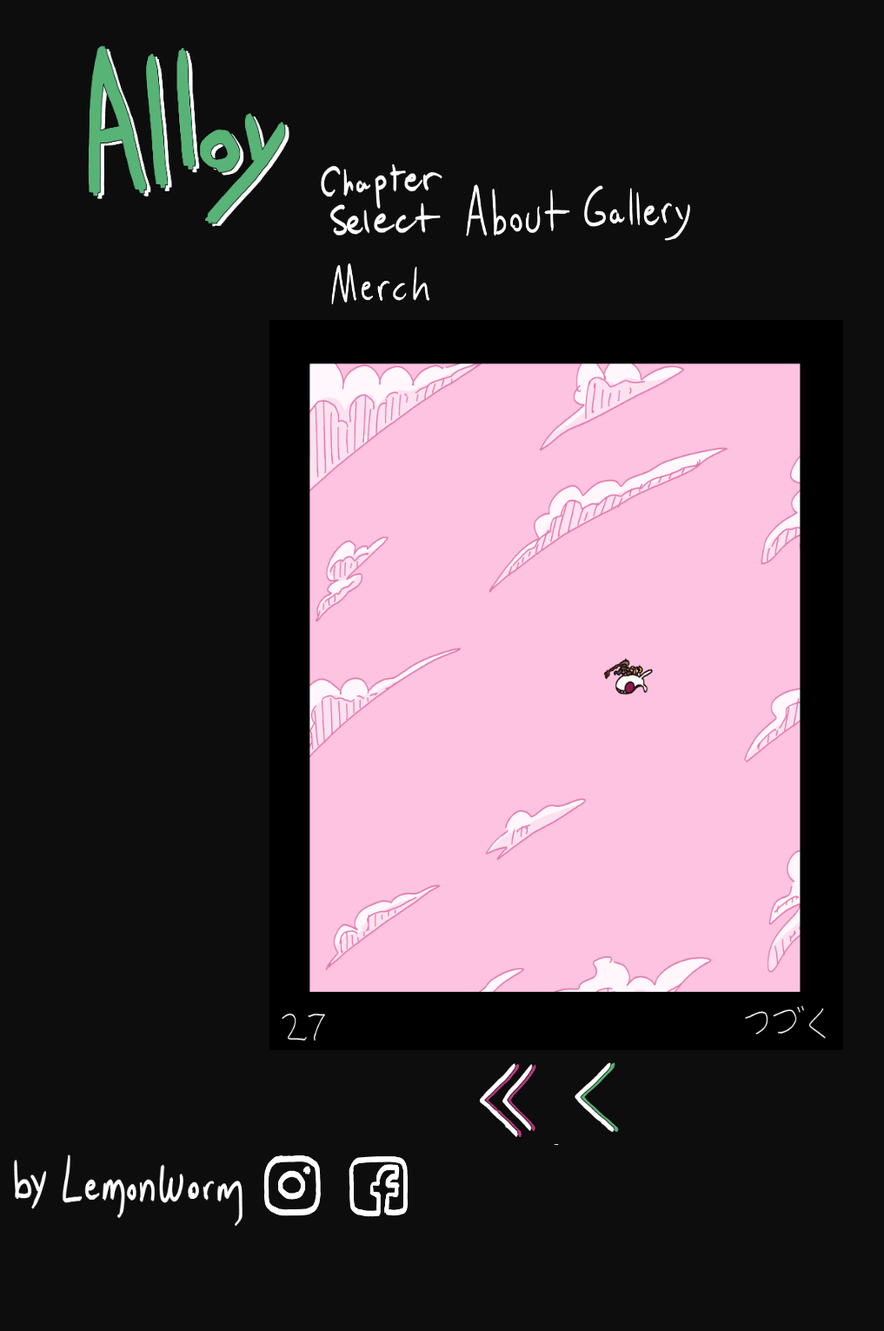
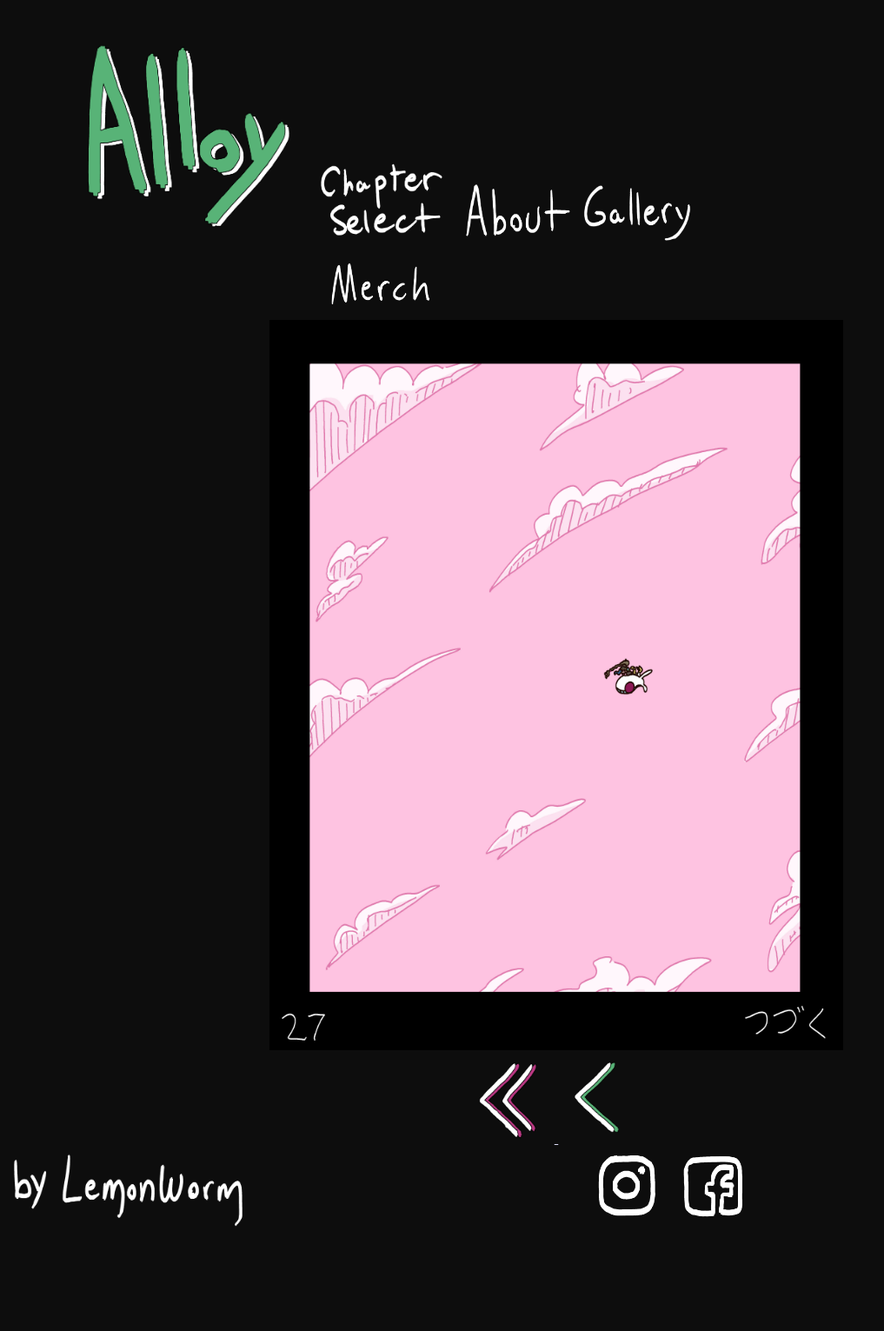
Before and after one commit to alloycomic/alloycomic.github.io, a Jekyll site: the page built from ch1/27.html, in a window 1280 px wide. Shown: the whole page at 87% size, without its empty margins (0-1017 px from the left). Built offline with Jekyll 4.4.1, drawn with Linux system fonts in a browser that asks for light colours.

Commit message:
Update default.html

```diff
--- a/_layouts/default.html
+++ b/_layouts/default.html
@@ -7,7 +7,7 @@
 	<body>
 	<div style="text-align: center"><!--center-->
 
-	<div style="width: 860px; display: flex; flex-direction: row; flex-wrap: nowrap; flex-grow: 1; flex-shrink: 1; flex-basis: auto;">
+	<div style="width: 860px; display: flex; flex-direction: row; flex-wrap: nowrap; flex-grow: 1; flex-shrink: 1; flex-basis: auto; align-items: flex-end; justify-content: space-between;">
 	<div style="display: inline-block;">
         <a href="/"><img border="0" src="/images/icons/alloy_logo.png" style="width: 283px; height: 282px; position: relative;"></a>
 	<a href="/"><img border="0" src="/images/icons/chapters.png" style="width: 166px; height: 110px; position: relative;"></a>
@@ -24,9 +24,11 @@
 	</div><!--center-->
 
 
-	<div style="width: 860px; display: flex; flex-direction: row; flex-wrap: nowrap; flex-grow: 1; flex-shrink: 1; flex-basis: auto;">
+	<div style="width: 860px; display: flex; flex-direction: row; flex-wrap: nowrap; flex-grow: 1; flex-shrink: 1; flex-basis: auto; align-items: flex-start; justify-content: space-between;">
 	<div style="display: inline-block;">
 		<span style="float: left;"><a href="/about"><img border="0" src="/images/icons/lemonworm.png" style="width: 278px; height: 100px; position: relative;"></a></span>
+	</div>
+	<div style="display: inline-block;">
 		<span style="float: right;">
 			<a href="https://www.instagram.com/lemonwormart/"><img border="0" src="/images/icons/insta_icon.png" style="width: 99px; height: 94px; position: relative;"></a>
 			<a href="https://www.facebook.com/Lemonwormart/"><img border="0" src="/images/icons/fbook_icon.png" style="width: 94px; height: 92px; position: relative;"></a>
```
